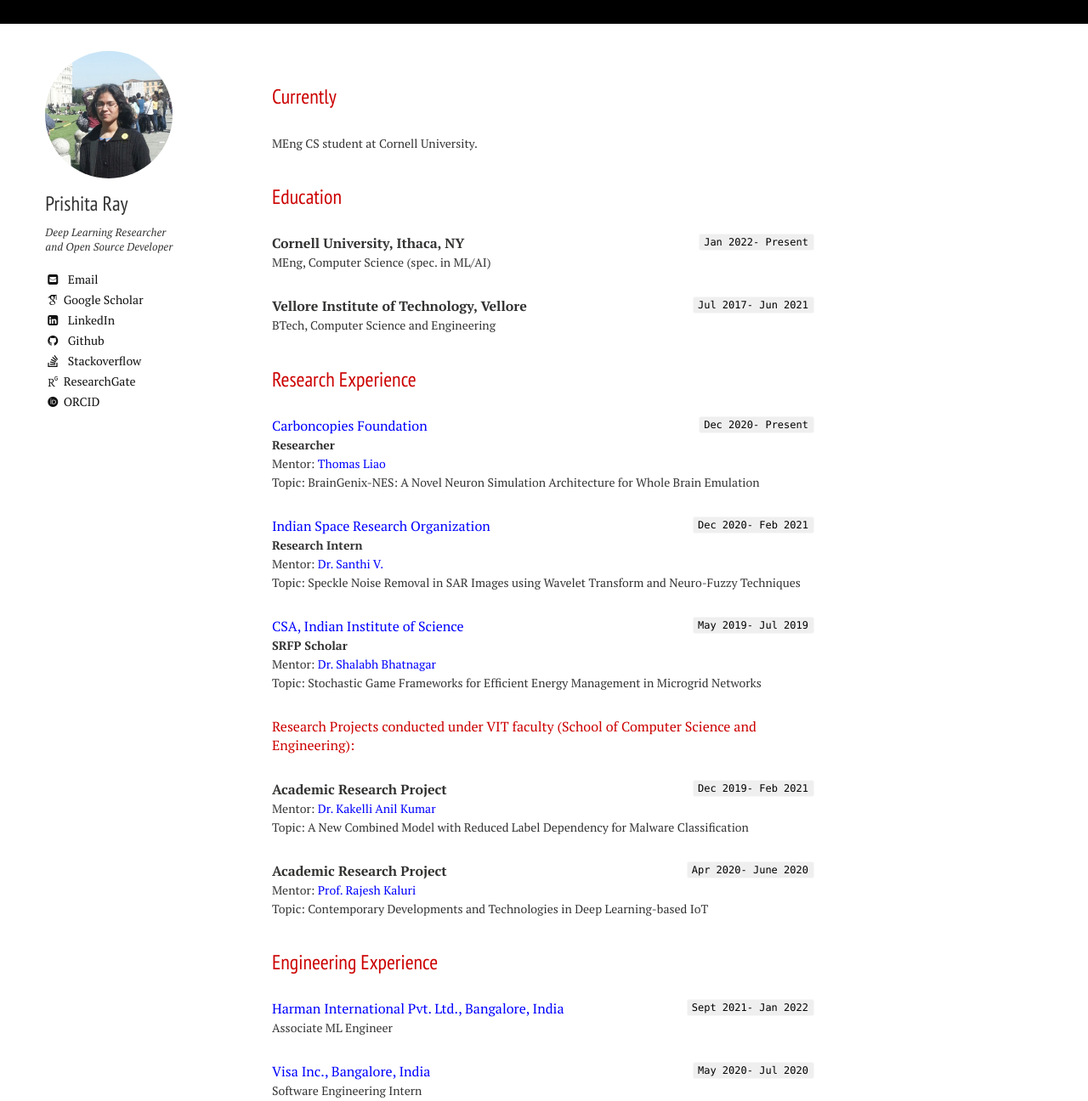
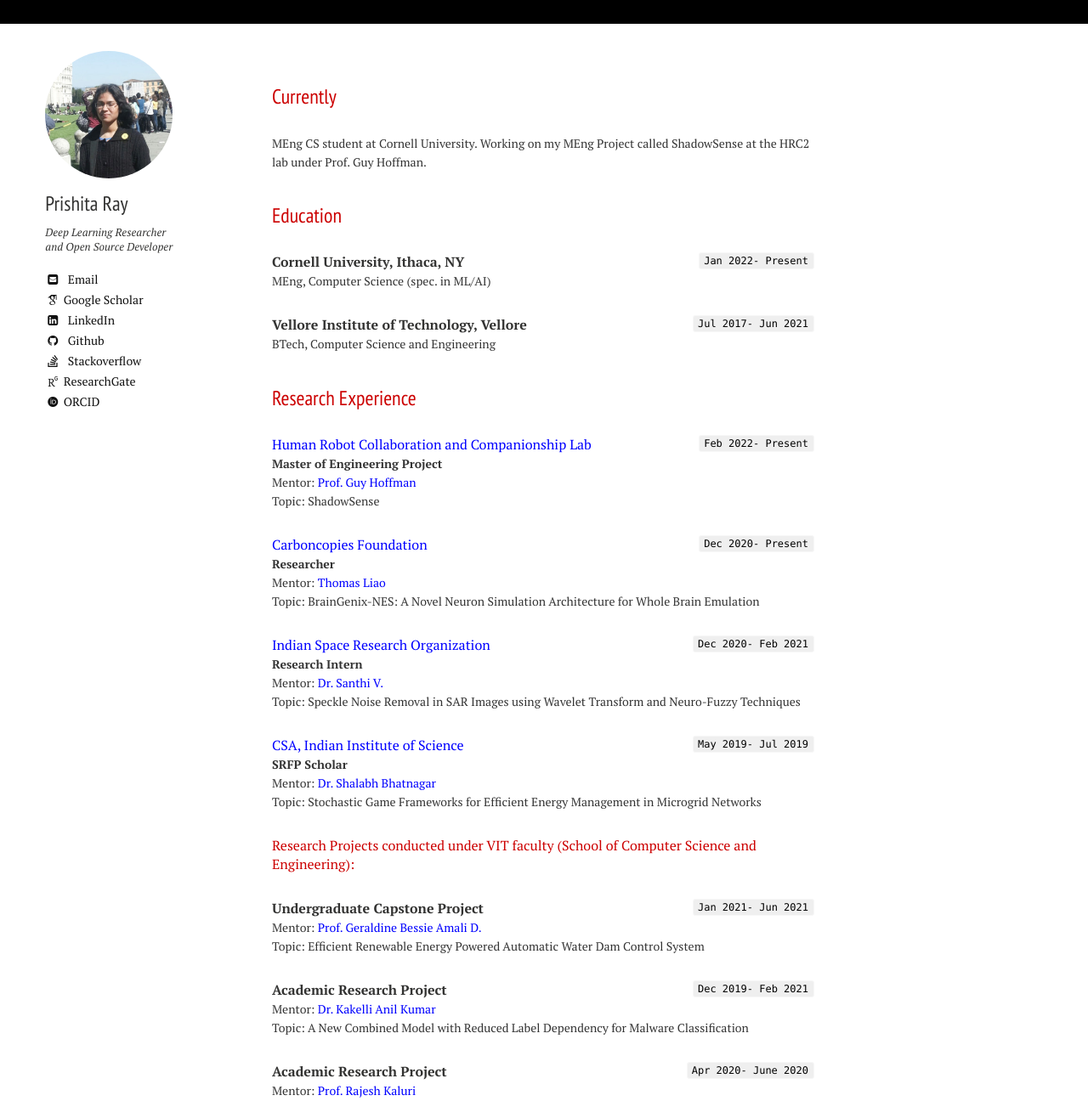
Before and after one commit to PRISHIta123/PRISHIta123.github.io, a Jekyll site: the page built from experience.md, in a window 1280 px wide and 1400 px high, cut to the strip 104-1400 px from the top of the window. Shown: the whole strip at 85% size. Built offline with Jekyll 4.4.1, drawn with Linux system fonts in a browser that asks for light colours; nearby versions of some CDN libraries; some web fonts are replaced.

Commit message:
Update experience.md

```diff
--- a/experience.md
+++ b/experience.md
@@ -6,7 +6,7 @@
 <a></a>
 ## Currently
 
-<a style="font-size: 14px;">MEng CS student at Cornell University.</a>
+<a style="font-size: 14px;">MEng CS student at Cornell University. Working on my MEng Project called ShadowSense at the HRC2 lab under Prof. Guy Hoffman. </a>
 
 ## Education
 
@@ -20,6 +20,12 @@
 
 
 ## Research Experience
+
+`Feb 2022- Present`
+<p><a href="https://hrc2.io/" style="color: blue">Human Robot Collaboration and Companionship Lab</a>
+<br><a style="font-size: 14px;"><b>Master of Engineering Project</b></a>
+<br><a style="font-size: 14px;">Mentor: </a><a href="https://hrc2.io/people/guy-hoffman" style="color: blue;font-size: 14px;">Prof. Guy Hoffman</a>
+<br><a style="font-size: 14px;">Topic: ShadowSense</a></p>
 
 `Dec 2020- Present`
 <p><a href="https://carboncopies.org/" style="color: blue">Carboncopies Foundation</a>
@@ -41,12 +47,10 @@
 
 <p style="color: #CC0000"> Research Projects conducted under VIT faculty (School of Computer Science and Engineering):</p>
 
-<!---
-`Feb 2021- Jun 2021`
+`Jan 2021- Jun 2021`
 <p><b>Undergraduate Capstone Project</b>
 <br><a style="font-size: 14px;">Mentor: </a><a href="https://research.vit.ac.in/researcher/geraldine-bessie-amali-d" style="color: blue;font-size: 14px;">Prof. Geraldine Bessie Amali D.</a>
-<br><a style="font-size: 14px;">Topic: Efficient Renewable Energy Powered Automatic Water Dam Control System using RL and NES</a></p>
--->
+<br><a style="font-size: 14px;">Topic: Efficient Renewable Energy Powered Automatic Water Dam Control System</a></p>
 
 `Dec 2019- Feb 2021`
 <p><b>Academic Research Project</b>
```
